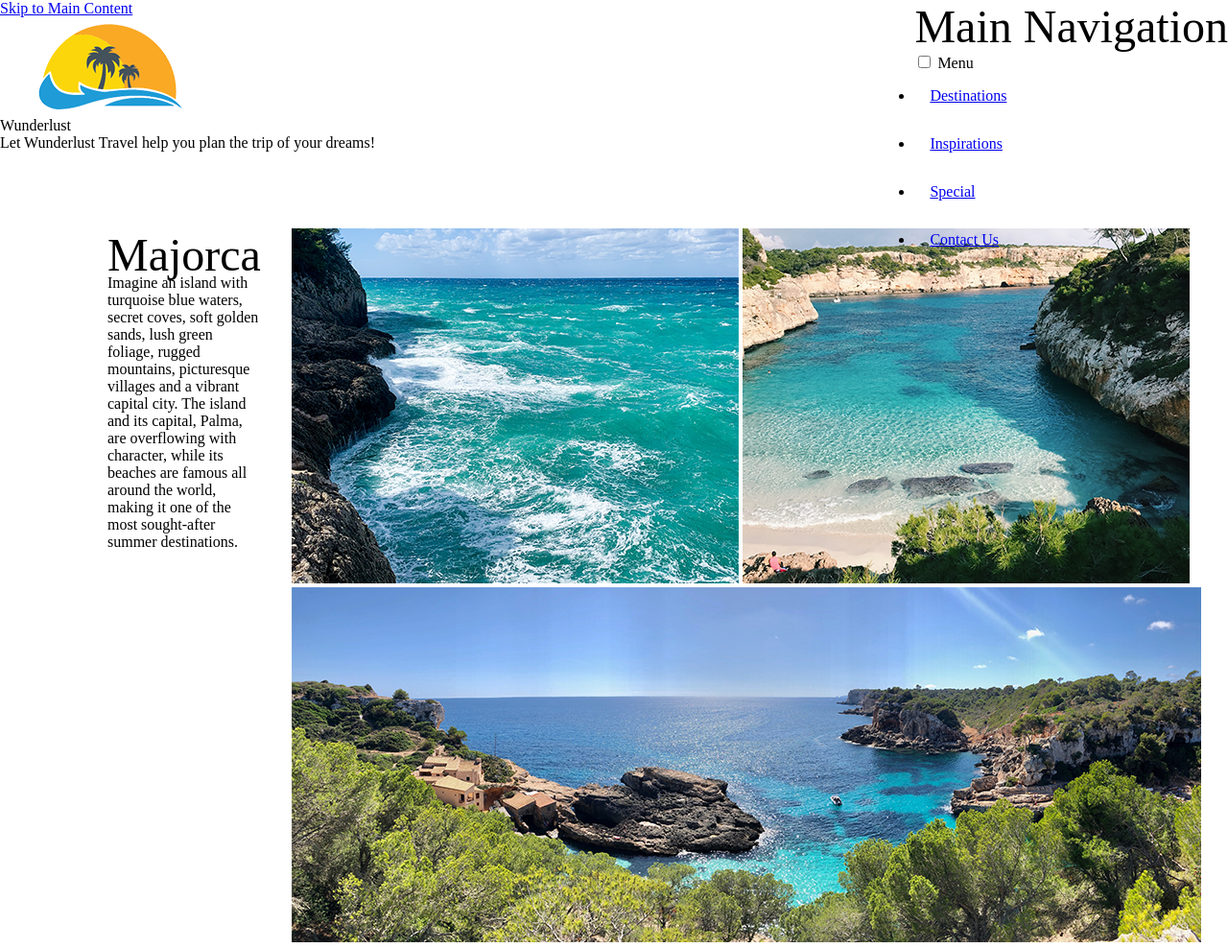
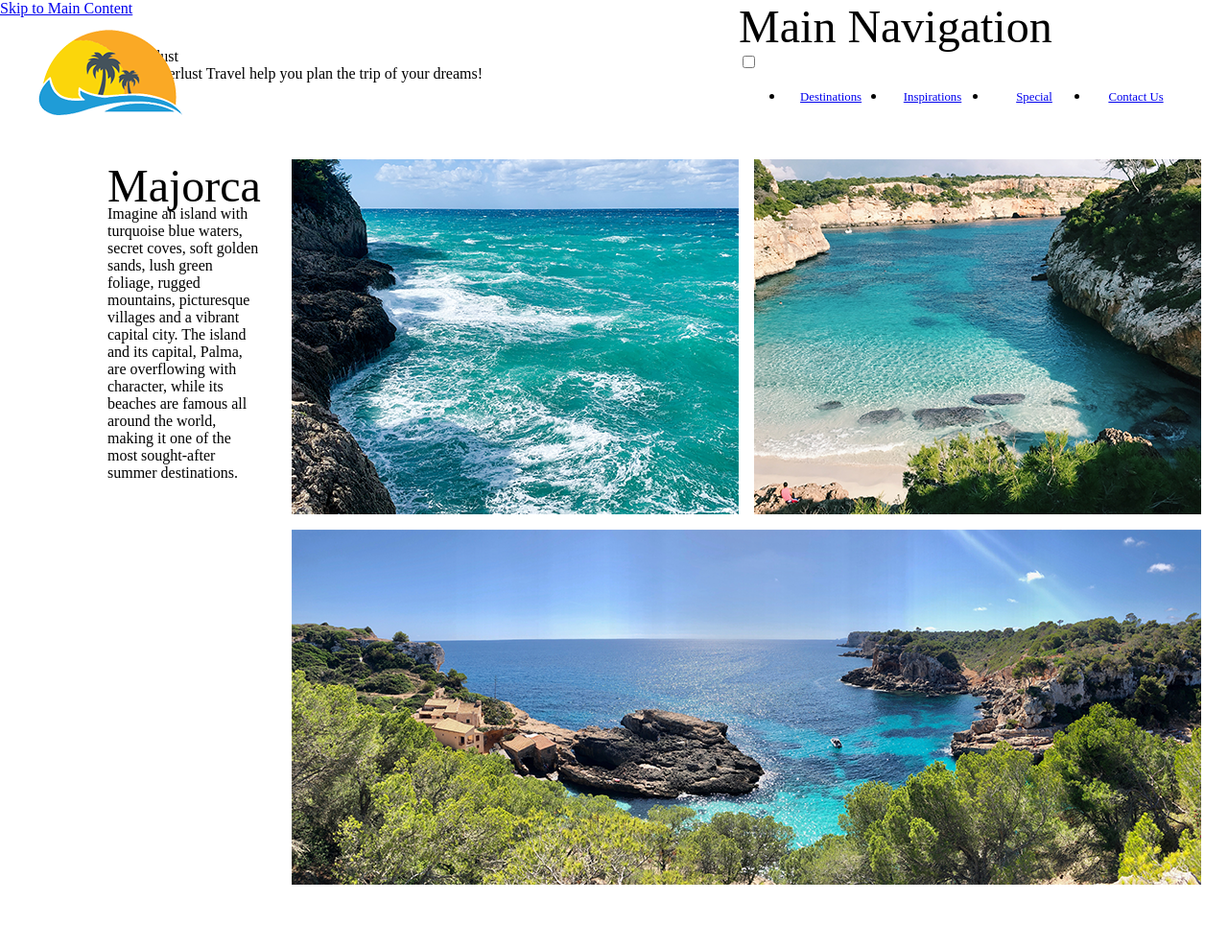
Before and after one commit to Cthulhhu/wunderlust, a plain HTML site: page wunderlust-majorca.html in a window 1280 px wide. Shown: the top 988 px of the page at 96% size. Drawn offline with Linux system fonts and the light colour scheme; a web font is replaced by a local one.

Commit message:
media 500px

```diff
--- a/styles.css
+++ b/styles.css
@@ -26,6 +26,87 @@ time, mark, audio, video {
 	vertical-align: baseline;
 }
 /* HTML5 display-role reset for older browserss */
+@media (min-width:500px){
+    #img-grid,#plan div,#testimonials div{
+        grid-template-columns: 1fr 1fr;
+        display: grid
+    }
+    #about div,#img-grid,#selects,nav ul{
+        display: grid;
+    }
+    header h1,header p{
+        margin-left: 7rem;
+    }
+    header h1{
+        padding-top: 2rem;
+    }
+    label[for=toggle]{
+        display: none;
+    }
+    #menu-toggle{
+        position: relative;
+        top: 0;
+    }
+    nav{
+        padding-bottom: 2rem;
+    }
+    nav ul{
+        transform: scaleY(1);
+        grid-template-columns: repeat(4,1fr);
+        grid-gap: 10px;
+        padding: 0 3rem;
+    }
+    nav a
+    {
+        font-size:.8rem;
+    }
+    nav li{
+        background: var(--white);
+        text-align: center;
+        padding: .5rem 0;
+    }
+    nav li:not(:last-child){
+        border-bottom: 0;
+    }
+    #logo{
+        position: absolute;
+        top: 1.5rem;
+    }
+    .active{
+        background:var(--yellow);
+    }
+    #intro h2,#intro p{
+        padding: 0;
+    }
+    #about,#contact,#intro,#plan,#testimonials{
+        padding: 1rem 3rem;
+    }
+    #img-grid{
+        grid-gap: 1rem;
+    }
+    picture{
+        grid-column: span 2;
+    }
+    #plan div,#testimonials div{
+        grid-gap: 2rem;
+    }
+    #about div{
+        grid-template-columns: 1fr 1fr 1fr 1fr;
+    }
+    #about section{
+        width: 100%;
+    }
+    fieldset{
+        grid-template-columns: 1fr 1fr 1fr;
+    }
+    input[type=submit]{
+        width: 40%;
+        justify-self: end;
+    }
+    footer{
+            flex-direction: row;
+        }
+    }
 
 @media (min-width:1200px){
     #about,#contact,#intro,#plan,#testimonials{
@@ -38,7 +119,9 @@ time, mark, audio, video {
         display: grid;
     }
     #about div,#intro,form{
-        gap: 2rem; max-width: 1920px; margin: 0 auto;
+        gap: 2rem;
+        max-width: 1920px;
+        margin: 0 auto;
     }
     #about div,#about h3,#contact h3,#intro,#plan h3,#testimonials h3,form{
         max-width: 1920px;
@@ -47,7 +130,9 @@ time, mark, audio, video {
         margin: 0 auto;
     }
     nav{
-        position:absolute; top: 0; right: 0;
+        position:absolute;
+        top: 0;
+        right: 0;
     }
     nav li{
         padding: 1rem;
@@ -65,42 +150,54 @@ time, mark, audio, video {
         grid-template-columns: 1fr 1fr;
     }
     #intro h2{
-        grid-column: 1/2; grid-row: 1/-1;
+        grid-column: 1/2;
+        grid-row: 1/-1;
     }
     #intro p{
-        grid-column: 1/2; grid-row: 2/-1; margin-top: 3rem;
+        grid-column: 1/2;
+        grid-row: 2/-1;
+        margin-top: 3rem;
     }
     #img-grid{
-        grid-row: 1/-1; grid-column: 2/-1;
+        grid-row: 1/-1;
+        grid-column: 2/-1;
     }
     #plan div,#testimonials div{
-        grid-template-columns: 1fr 1fr 1fr 1fr; max-width: 1920px; margin: 0 auto;
+        grid-template-columns: 1fr 1fr 1fr 1fr;
+        max-width: 1920px;
+        margin: 0 auto;
     }
     #plan section{
-        display: grid; justify-content: center;
+        display: grid;
+        justify-content: center;
     }
     #about div{
-        width: fit-content; grid-template-columns: 1fr 1fr 1fr 1fr;
+        width: fit-content;
+        grid-template-columns: 1fr 1fr 1fr 1fr;
     }
     #about h3{
         width: 100%;
     }
     #about img{
-        height: 120px; margin-bottom: 1rem;
+        height: 120px;
+        margin-bottom: 1rem;
     }
     #contact h3{
         width: 100%;
     }
     form{
-        grid-template-columns: 1fr 1fr 1fr; align-items: start;
+        grid-template-columns: 1fr 1fr 1fr;
+        align-items: start;
     }
     .form-required{
         font-size: 1.5rem;
     }
     footer{
-        padding: 3rem 14rem; gap: 3rem;
+        padding: 3rem 14rem;
+        gap: 3rem;
     }
     footer p{
-        flex: 1; text-align: left;
+        flex: 1;
+        text-align: left;
     }
 }
```
